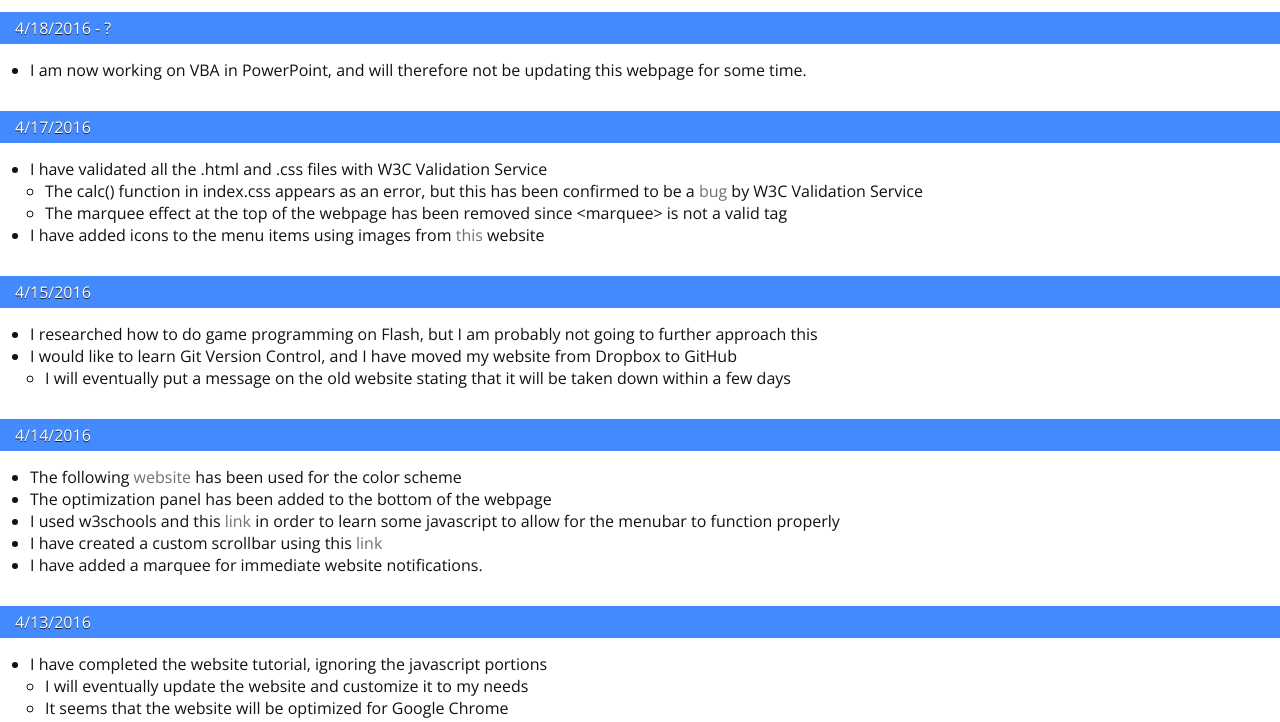
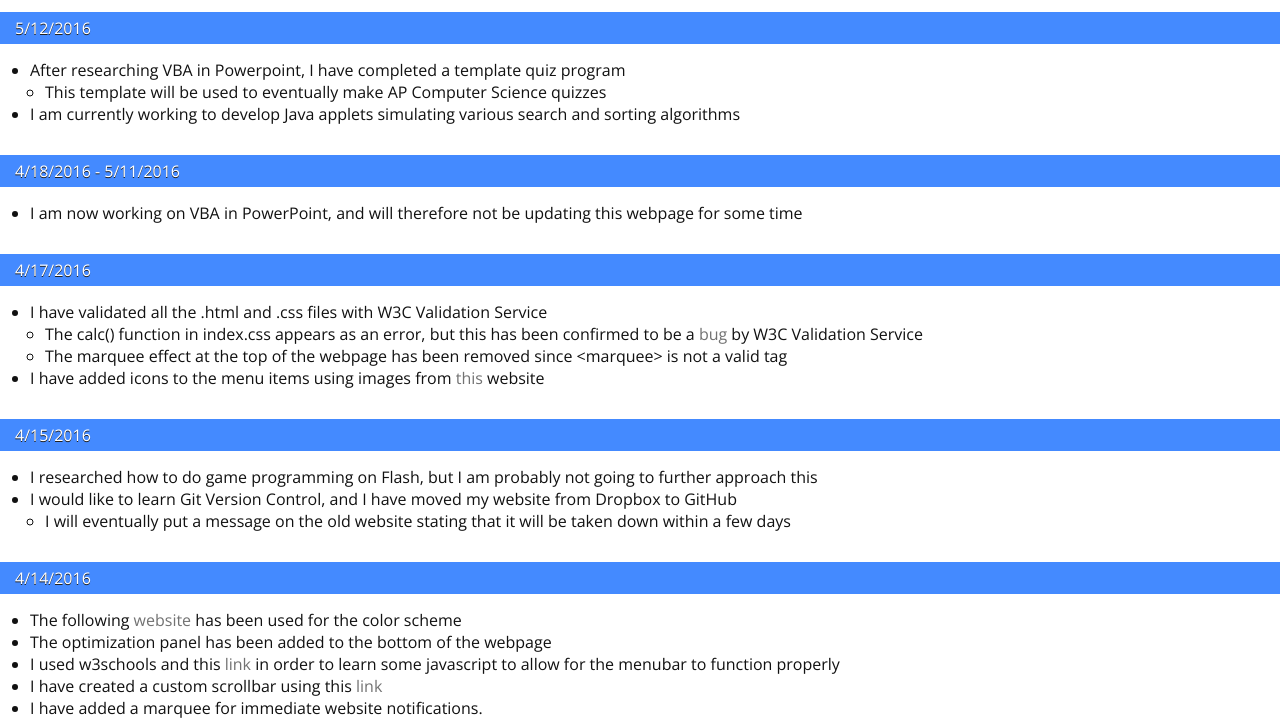
Before and after one commit to adityavk1/adityavk1.github.io, a plain HTML site: page log.html in a window 1280 px wide. Shown: the part 68-790 px from the top of the page. Drawn offline with nearby package versions, Linux system fonts and the light colour scheme.

Commit message:
Log Update as of 5/12/2016
The log has updated all changes made to the website as of 5/12/2016.

```diff
--- a/log.html
+++ b/log.html
@@ -10,10 +10,23 @@
 		<p>Daily updates to the website will be documented here.</p>
 
 		<div class="box">
-			<div class="box-top">4/18/2016 - ?</div>
+			<div class="box-top">5/12/2016</div>
 			<div class="box-panel">
 				<ul>
-					<li>I am now working on VBA in PowerPoint, and will therefore not be updating this webpage for some time.</li>
+					<li>After researching VBA in Powerpoint, I have completed a template quiz program</li>
+					<ul>
+						<li>This template will be used to eventually make AP Computer Science quizzes</li>
+					</ul>
+					<li>I am currently working to develop Java applets simulating various search and sorting algorithms</li>
+				</ul>
+			</div>
+		</div>
+
+		<div class="box">
+			<div class="box-top">4/18/2016 - 5/11/2016</div>
+			<div class="box-panel">
+				<ul>
+					<li>I am now working on VBA in PowerPoint, and will therefore not be updating this webpage for some time</li>
 				</ul>
 			</div>
 		</div>
```
